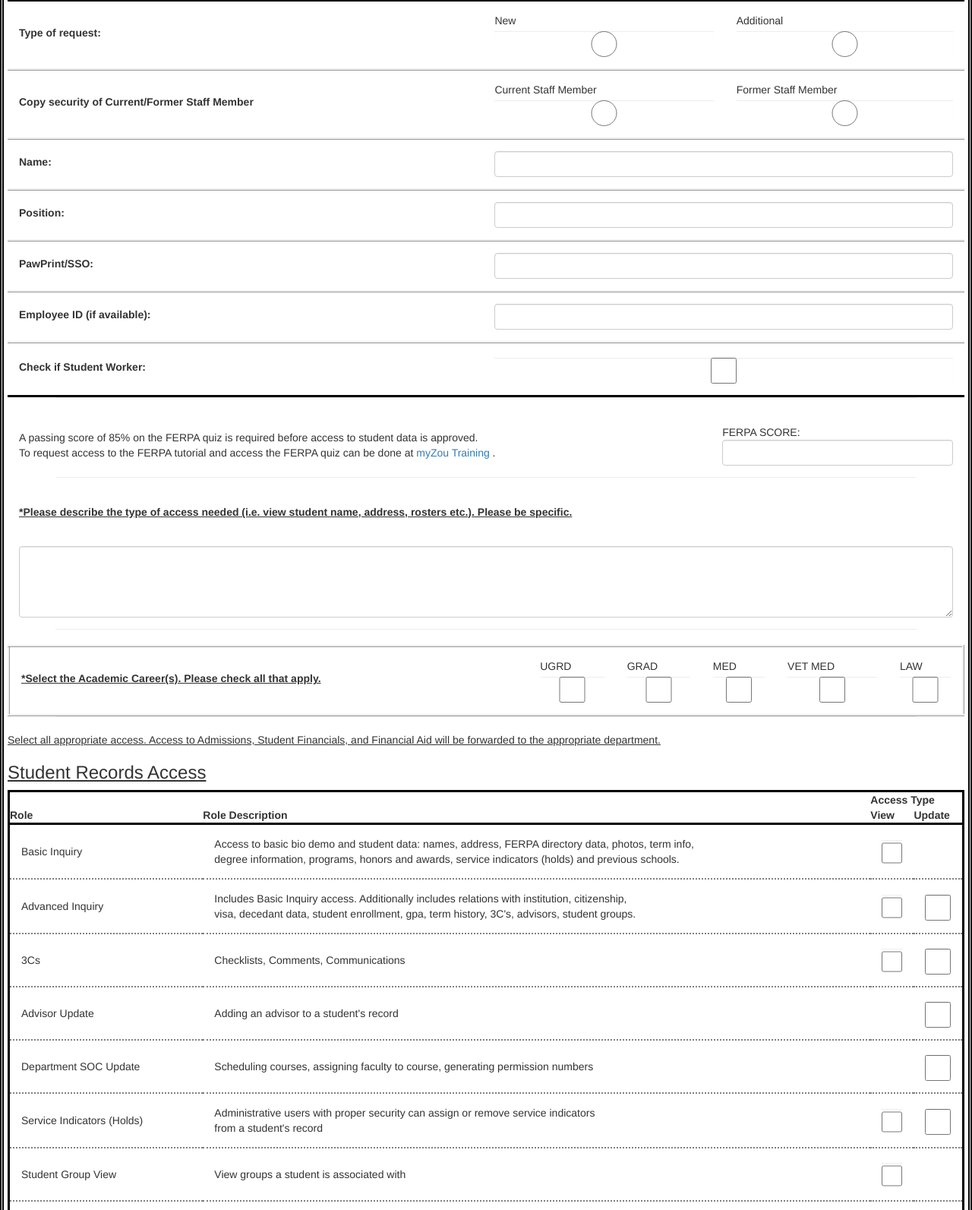
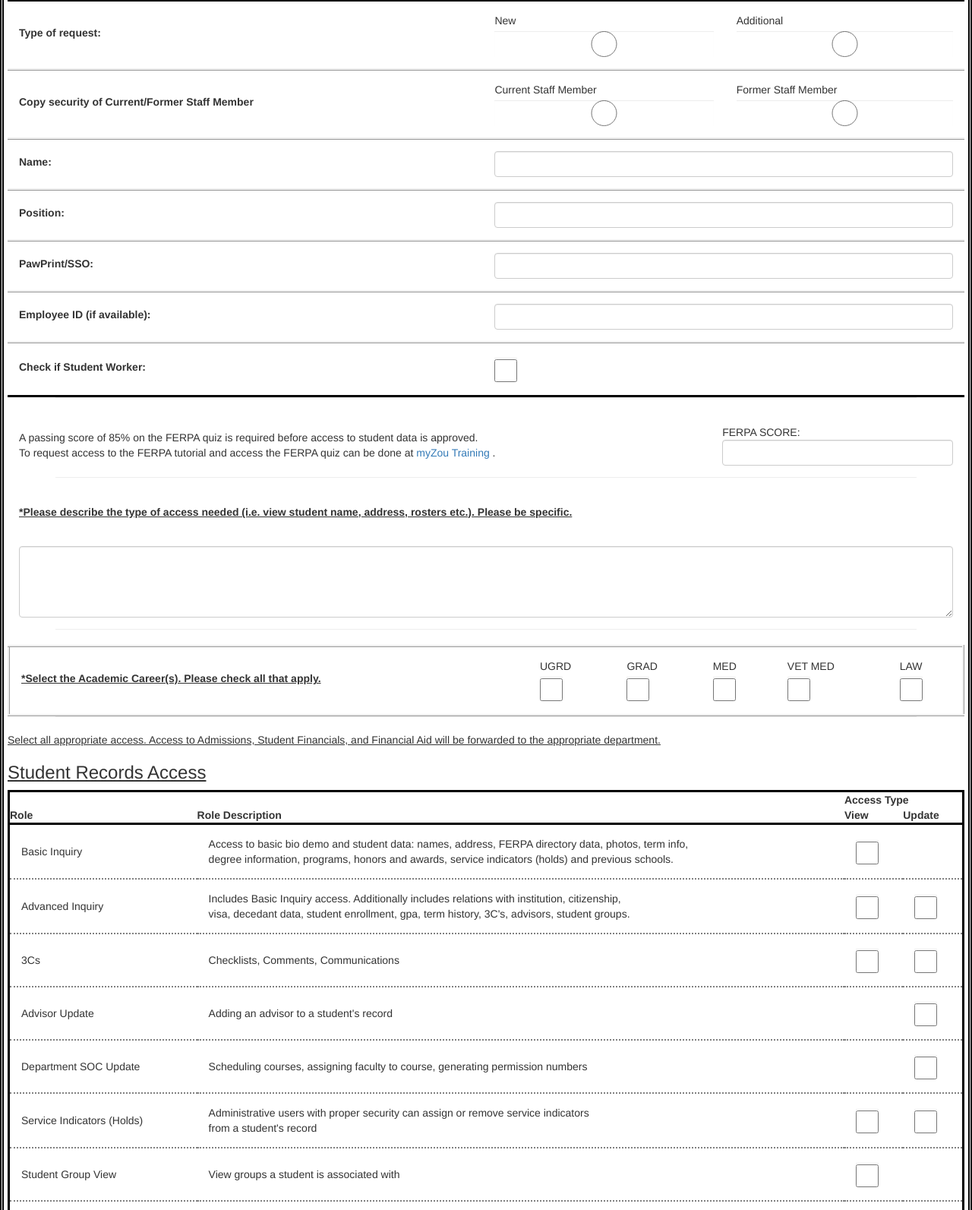
Before and after one commit to ryan-neff/SWE-FS15-GroupE-FinalProject, a CodeIgniter app: page /ci/index.php/formcontroller/index in a window 1280 px wide. Shown: the part 423-2016 px from the top of the page at 76% size. Run offline with CodeIgniter, Linux system fonts and the light colour scheme; some libraries are stand-ins or nearby versions.

Commit message:
Checkboxes

```diff
--- a/application/views/myZouSecurityRequestForm.php
+++ b/application/views/myZouSecurityRequestForm.php
@@ -139,6 +139,7 @@
     	}
         input[type=checkbox]{
             padding:12px;
+            width:30px;
         }
     </style>
 	<title>myZou SECURITY Request Form</title>
```
